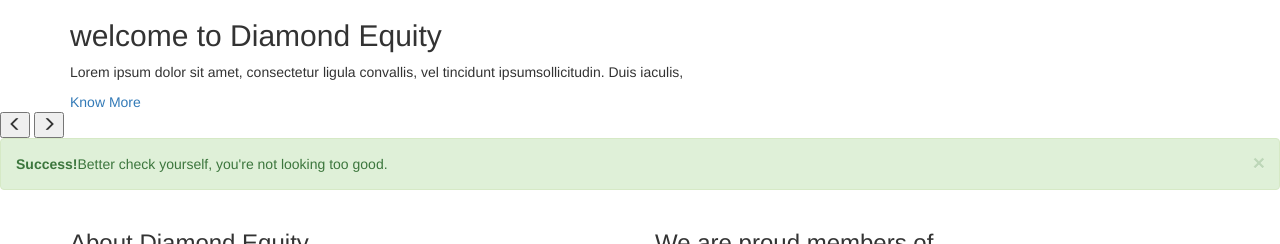
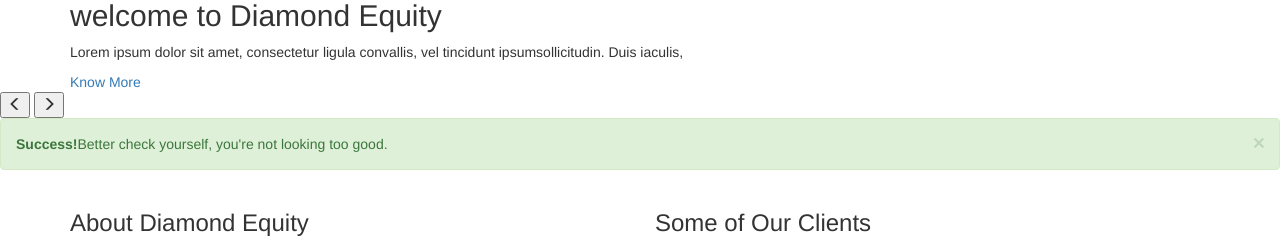
Before and after one commit to hbutau/diamondEquity, a Django app: template diamondequity/templates/index.html in a window 1280 px wide. Shown: the part 1114-1358 px from the top of the page. Run offline with Django 3.2, Linux system fonts and the light colour scheme; the template is opened without the code that fills it, so the values that code supplies are empty; parts of the project's set-up code (start-up, migrations or seed data) failed here and were passed over; some libraries are stand-ins or nearby versions.

Commit message:
cleaned up templates

```diff
--- a/diamondequity/templates/index.html
+++ b/diamondequity/templates/index.html
@@ -49,9 +49,8 @@
                                         <li><a href="#aboutus">About us </a> </li>
 							           <li><a href="#ourservices">Our services </a> </li>
                                        <li><a href="#properties">Properties </a> </li>
-                                       <li><a href="#ourteam">Our Team </a> </li>
-                                       <li><a href="paymentplan">Payment Plan </a> </li>
-                                       <li><a href="ourclients">Our Clients </a> </li>
+                                       <li><a href="#paymentplan">Our Payment Plans </a> </li>
+                                       <li><a href="#ourclients">Our Clients </a> </li>
 							        </ul>
 						        </li>
 						        <li><a href="#contactus">Contact Us </a> </li>
@@ -130,7 +129,7 @@
 			</div>
 		</div>
 		<section>
-			<div class="about-city-estate" id='#aboutus'>
+			<div class="about-city-estate" id='aboutus'>
 				<div class="container">
 					<div class="row">
 						<div class="col-xs-12 col-sm-6 col-md-6 col-lg-6">
@@ -141,7 +140,7 @@
 							<!-- <p class="banner text-center"> Location is everything</p> -->
 						</div>
 						<div class="col-xs-12 col-sm-6 col-md-6 col-lg-6">
-							<h3 class="section-heading">We are proud members of</h3>
+							<h3 class="section-heading" id="ourclients">Some of Our Clients</h3>
 							<div class="round-members-logo">
 								<img src="{% static 'images/valuable-clients-2.png' %}" alt="round member">
 								<img src="{% static 'images/valuable-clients-3.png' %}" alt="round member">
@@ -158,7 +157,7 @@
 				<div class="container">
 					<div class="row">
 						<div class="col-xs-12 col-sm-6 col-md-6 col-lg-6">
-							<h3 class="section-heading">Services we offer</h3>
+							<h3 class="section-heading" id="ourservices">Services we offer</h3>
 						</div>
 						<div class="col-xs-12 col-sm-6 col-md-6 col-lg-6">
 							<a href="index.html#">View all services</a>
@@ -202,7 +201,7 @@
 		<section>
 			<div class="multiple-featured-properties">
 				<div class="container">
-					<h3 class="section-heading">Featured Properties</h3>
+					<h3 class="section-heading" id="properties">Featured Properties</h3>
 					<div id="myCarousel" class="carousel slide" data-ride="carousel" data-interval="false">
 						<div class="carousel-inner" role="listbox">
 							<div class="item active">
@@ -1364,7 +1363,7 @@
 		<section>
 			<div class="multiple-recent-posts">
 				<div class="container">
-					<h3 class="section-heading">PAYMENT PLANS</h3>
+					<h3 class="section-heading" id="paymentplan">PAYMENT PLANS</h3>
 					<div class="row">
                         <!-- <div class="col-sm-3 col-md-4 col-lg-4"> -->
 						<div class="col-md-6">
@@ -1418,7 +1417,7 @@
 		<section>
 			<div class="multiple-valuable-clients-area">
 				<div class="container">
-					<h3 class="section-heading">Valuable Clients</h3>
+					<h3 class="section-heading" id="ourclients">Valuable Clients</h3>
 					<div class="row">
 						<div class="col-md-12 col-sm-12 col-lg-12" id="multiple-valuable-clients-img-area">
 							<img src="{% static 'images/valuable-clients-1.png' %}" alt="valuable-clients-1">
@@ -1437,7 +1436,7 @@
 					<div class="container">
 						<div class="row">
 							<div class="col-md-8 col-sm-7 col-xs-12 multiple-locations">
-								<h3 class="multiple-location-title">Location Details</h3>
+								<h3 class="multiple-location-title" id="contactus">Contact Us</h3>
 								<!-- <div class="multiple-location-map"> -->
 									<!-- <div id="googleMap" style="width:100%;height:100%;"></div> -->
 								<!-- </div> -->
```
